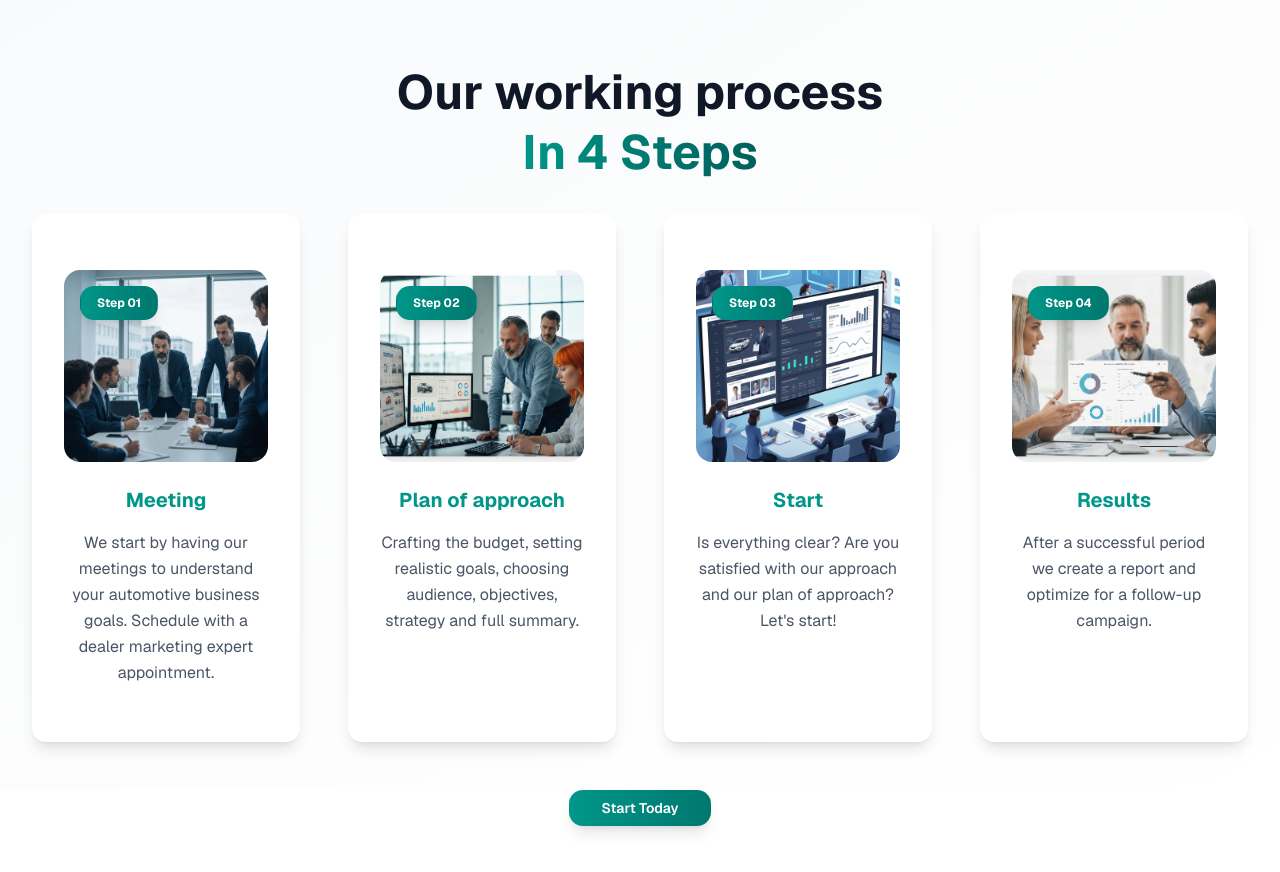
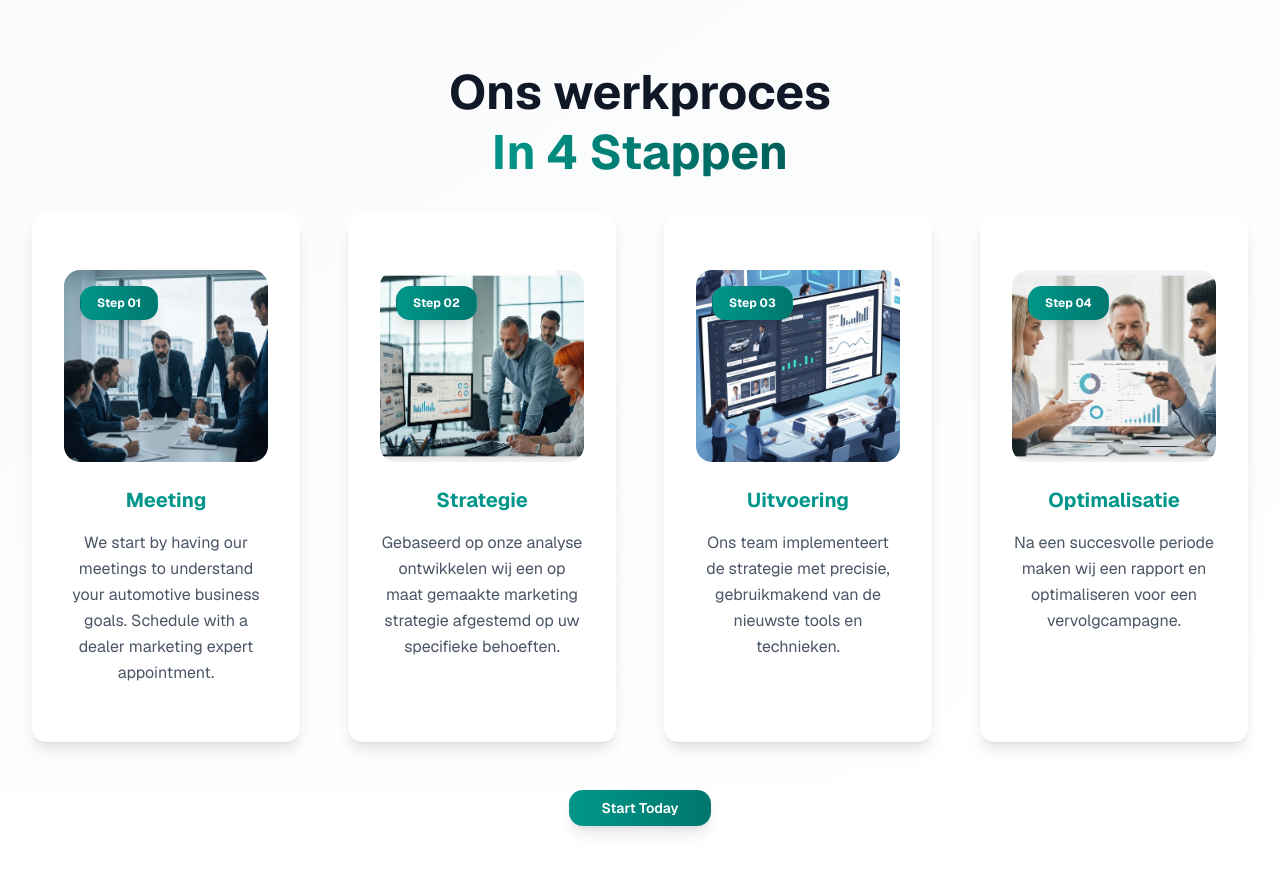
Before and after one commit to Sima-ae/cars-marketing, a Next.js app: page /nl in a window 1280 px wide. Shown: the part 1920-2792 px from the top of the page. Built offline with nearby package versions, Linux system fonts and the light colour scheme.

Commit message:
Fix hero title duplication, complete Dutch translations for all sections

```diff
--- a/app/page.tsx
+++ b/app/page.tsx
@@ -85,7 +85,7 @@ export default function CarsMarketingPage() {
           <div className="grid grid-cols-1 lg:grid-cols-2 gap-12 lg:gap-16 items-center">
             <div className="space-y-6">
               <h1 className="text-4xl sm:text-5xl lg:text-6xl font-bold text-gray-900 leading-tight">
-                {t.heroTitle} <span className="text-transparent bg-clip-text bg-gradient-to-r from-teal-600 to-teal-800">Marketing</span>
+                Cars <span className="text-transparent bg-clip-text bg-gradient-to-r from-teal-600 to-teal-800">Marketing</span>
               </h1>
               <p className="text-lg sm:text-xl text-gray-600 leading-relaxed max-w-2xl">
                 {t.heroSubtitle}
@@ -264,7 +264,7 @@ export default function CarsMarketingPage() {
         <div className="max-w-7xl mx-auto px-4 sm:px-6 lg:px-8">
           <div className="text-center mb-8">
             <h2 className="text-3xl sm:text-4xl lg:text-5xl font-bold text-gray-900 leading-tight">
-              Our working process <br /><span className="text-transparent bg-clip-text bg-gradient-to-r from-teal-600 to-teal-800">In 4 Steps</span>
+              {t.stepsTitle} <br /><span className="text-transparent bg-clip-text bg-gradient-to-r from-teal-600 to-teal-800">{t.stepsSubtitle}</span>
             </h2>
           </div>
 
@@ -301,10 +301,9 @@ export default function CarsMarketingPage() {
                     Step 02
                   </Badge>
                 </div>
-                <h3 className="text-xl font-bold mb-4 text-teal-600">Plan of approach</h3>
+                <h3 className="text-xl font-bold mb-4 text-teal-600">{t.step2Title}</h3>
                 <p className="text-gray-600 leading-relaxed">
-                  Crafting the budget, setting realistic goals, choosing audience, objectives, strategy and full
-                  summary.
+                  {t.step2Description}
                 </p>
               </CardContent>
             </Card>
@@ -321,9 +320,9 @@ export default function CarsMarketingPage() {
                     Step 03
                   </Badge>
                 </div>
-                <h3 className="text-xl font-bold mb-4 text-teal-600">Start</h3>
+                <h3 className="text-xl font-bold mb-4 text-teal-600">{t.step3Title}</h3>
                 <p className="text-gray-600 leading-relaxed">
-                  Is everything clear? Are you satisfied with our approach and our plan of approach? Let's start!
+                  {t.step3Description}
                 </p>
               </CardContent>
             </Card>
@@ -340,9 +339,9 @@ export default function CarsMarketingPage() {
                     Step 04
                   </Badge>
                 </div>
-                <h3 className="text-xl font-bold mb-4 text-teal-600">Results</h3>
+                <h3 className="text-xl font-bold mb-4 text-teal-600">{t.step4Title}</h3>
                 <p className="text-gray-600 leading-relaxed">
-                  After a successful period we create a report and optimize for a follow-up campaign.
+                  {t.step4Description}
                 </p>
               </CardContent>
             </Card>
@@ -376,28 +375,23 @@ export default function CarsMarketingPage() {
 
               <div className="space-y-4 text-gray-600 text-sm mb-8">
                 <p>
-                  Unlock the full potential of your automotive business with our professional Cars Marketing services
-                  and dedicated support.
+                  {t.footerDescription1}
                 </p>
                 <p>
-                  We are certified and specialized in driving growth through advertising and tailor-made digital
-                  solutions combined with effective strategies.
+                  {t.footerDescription2}
                 </p>
                 <p>
-                  Whether you need SEO optimization, engaging content creation, effective social media campaigns, or
-                  cutting-edge PPC management, our team of seasoned professionals are here to elevate your brand's
-                  online presence.
+                  {t.footerDescription3}
                 </p>
                 <p>
-                  Partner with us today and transform your digital landscape for tomorrow's success. Discover the
-                  difference our expertise can make.
+                  {t.footerDescription4}
                 </p>
               </div>
 
             </div>
 
             <div>
-              <h3 className="text-xl font-semibold text-teal-600 mb-6">Our Services</h3>
+              <h3 className="text-xl font-semibold text-teal-600 mb-6">{t.ourServices}</h3>
               <div className="grid grid-cols-2 gap-x-6 gap-y-3 text-sm text-gray-700">
                 {[
                   "Automotive Marketing",
@@ -430,32 +424,32 @@ export default function CarsMarketingPage() {
             </div>
 
             <div>
-              <h3 className="text-xl font-semibold text-teal-600 mb-6">Contact</h3>
+              <h3 className="text-xl font-semibold text-teal-600 mb-6">{t.contact}</h3>
 
               <div className="mb-8">
                 <div className="space-y-3 text-sm text-gray-700">
                   <div>
-                    <h4 className="font-semibold text-gray-900 mb-1">Office</h4>
-                    <p>Zuid-Holland<br />The Netherlands</p>
+                    <h4 className="font-semibold text-gray-900 mb-1">{t.address}</h4>
+                    <p>{t.addressValue}</p>
                   </div>
                   <div>
-                    <h4 className="font-semibold text-gray-900 mb-1">Phone</h4>
-                    <p>+31687999505</p>
+                    <h4 className="font-semibold text-gray-900 mb-1">{t.phone}</h4>
+                    <p>{t.phoneValue}</p>
                   </div>
                   <div>
-                    <h4 className="font-semibold text-gray-900 mb-1">Email</h4>
+                    <h4 className="font-semibold text-gray-900 mb-1">{t.email}</h4>
                     <p>
                       <button
                         onClick={openSimpleContactForm}
                         className="text-teal-600 hover:text-teal-700 hover:underline cursor-pointer"
                       >
-                        info@cars-marketing.com
+                        {t.emailValue}
                       </button>
                     </p>
                   </div>
                   <div>
-                    <h4 className="font-semibold text-gray-900 mb-1">Business hours</h4>
-                    <p>Monday - Saturday: <br /><b>08:00 till 20:00 hours CET.</b><br /><i>Sunday: Closed</i></p>
+                    <h4 className="font-semibold text-gray-900 mb-1">{t.businessHours}</h4>
+                    <p>{t.businessHoursValue}</p>
                   </div>
                 </div>
               </div>
@@ -478,8 +472,8 @@ export default function CarsMarketingPage() {
           <div className="border-t border-gray-300 mt-12 pt-8">
             <div className="flex flex-col items-center text-center text-sm text-gray-600 space-y-2">
 
-              <span className="font-bold text-gray-900">Cars Marketing © 2025</span>
-               <span>Powered by <a href="https://000-it.com" target="_blank" className="text-teal-600">TripleZero iT</a></span>
+              <span className="font-bold text-gray-900">{t.copyright}</span>
+               <span>{t.poweredBy} <a href="https://000-it.com" target="_blank" className="text-teal-600">TripleZero iT</a></span>
             </div>
           </div>
         </div>
--- a/lib/translations.ts
+++ b/lib/translations.ts
@@ -71,6 +71,7 @@ export const translations = {
     footerDescription1: "Unlock the full potential of your automotive business with our professional Cars Marketing services and dedicated support.",
     footerDescription2: "We are certified and specialized in driving growth through advertising and tailor-made digital solutions combined with effective strategies.",
     footerDescription3: "Whether you need SEO optimization, engaging content creation, effective social media campaigns, or cutting-edge PPC management, our team of seasoned professionals are here to elevate your brand's online presence.",
+    footerDescription4: "Partner with us today and transform your digital landscape for tomorrow's success. Discover the difference our expertise can make.",
     ourServices: "Our Services",
     contact: "Contact",
     address: "Address",
@@ -193,6 +194,7 @@ export const translations = {
     footerDescription1: "Ontgrendel het volledige potentieel van uw automotive bedrijf met onze professionele Auto Marketing diensten en toegewijd support.",
     footerDescription2: "Wij zijn gecertificeerd en gespecialiseerd in het stimuleren van groei door advertenties en op maat gemaakte digitale oplossingen gecombineerd met effectieve strategieën.",
     footerDescription3: "Of u nu SEO optimalisatie, boeiende content creatie, effectieve sociale media campagnes, of geavanceerd PPC management nodig heeft, ons team van ervaren professionals staat klaar om uw merk online te verheffen.",
+    footerDescription4: "Werk vandaag nog met ons samen en transformeer uw digitale landschap voor het succes van morgen. Ontdek het verschil dat onze expertise kan maken.",
     ourServices: "Onze Diensten",
     contact: "Contact",
     address: "Adres",
```
